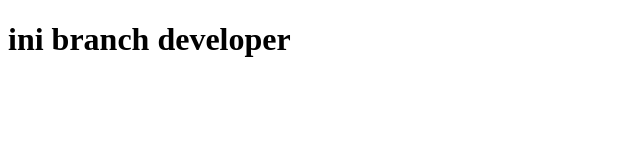
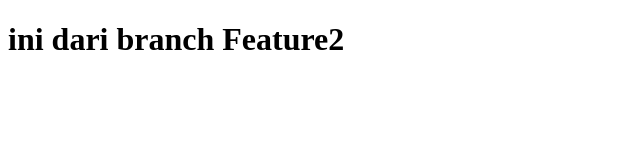
Before and after one commit to AIhsanudn/Pelatihan, a plain HTML site: page index.html in a window 1280 px wide. Shown: the whole page, without its empty margins (0-640 px from the left). Drawn offline with Linux system fonts and the light colour scheme.

Commit message:
tag h1 dari Feature2

```diff
--- a/index.html
+++ b/index.html
@@ -7,6 +7,6 @@
     <title>Document</title>
 </head>
 <body>
-    <h1>ini branch developer</h1>
+    <h1>ini dari branch Feature2</h1>
 </body>
 </html>
```
